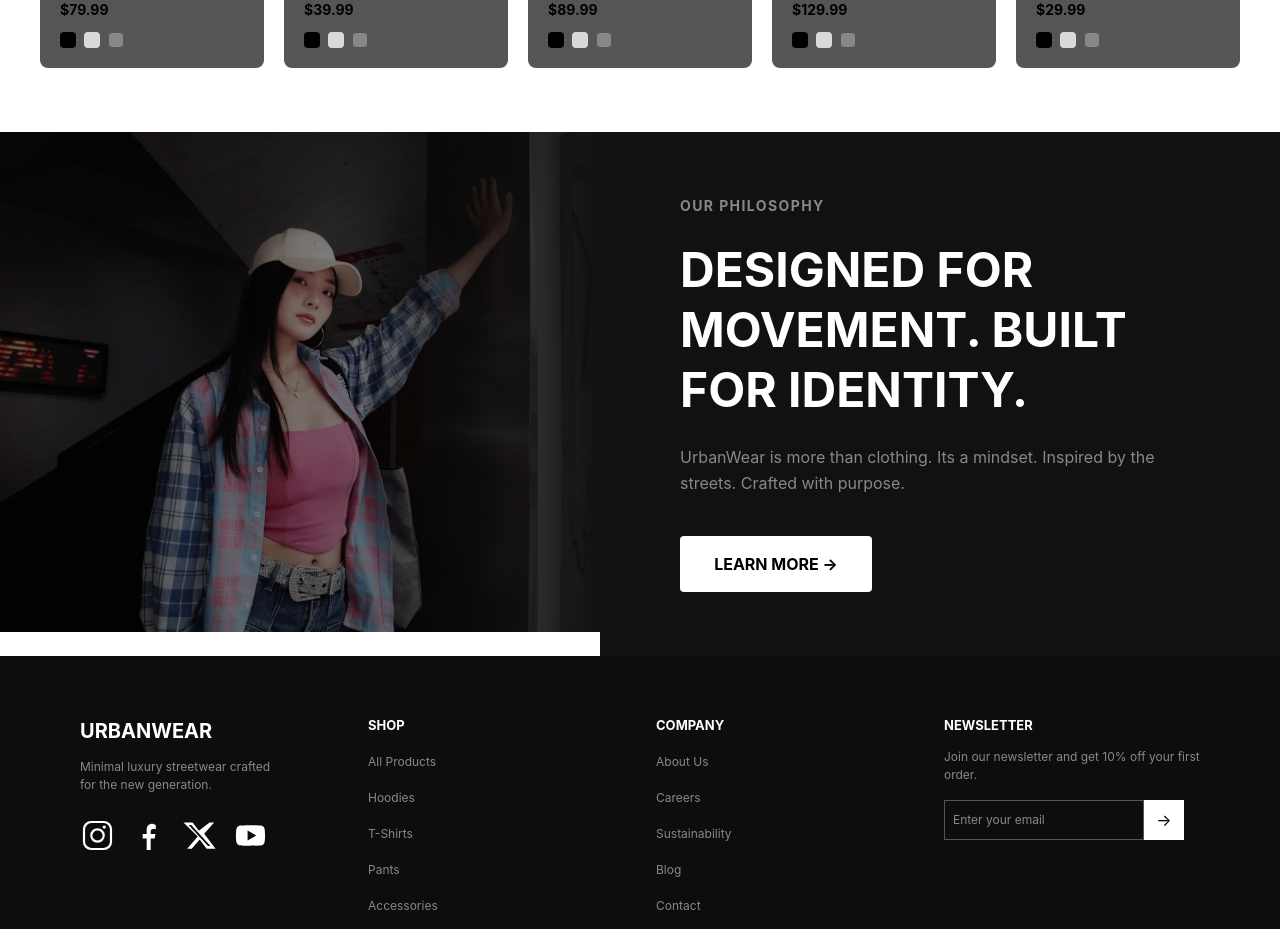
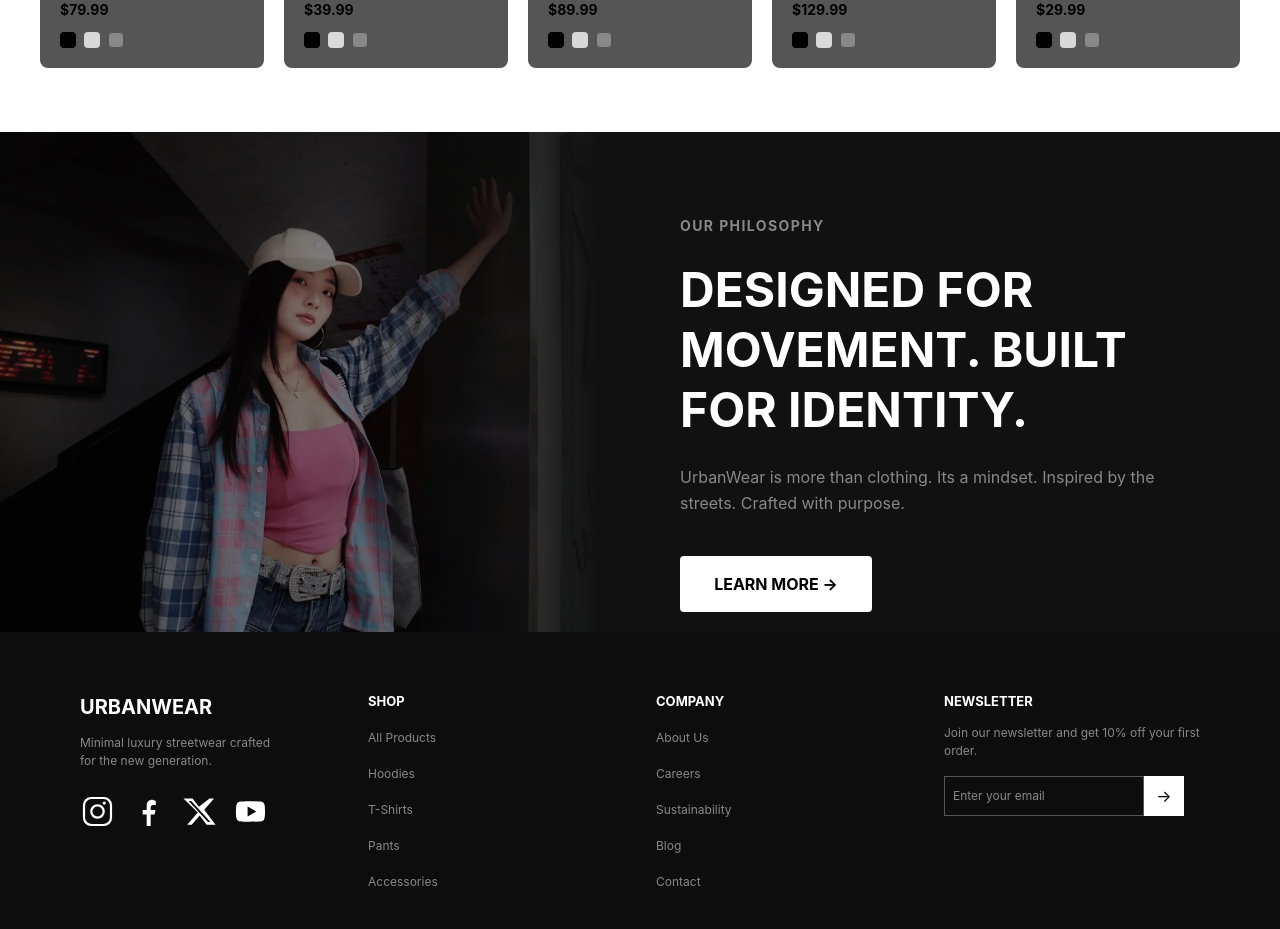
Before and after one commit to emperorx327/urbanwear, a React (Vite) app: page / in a window 1280 px wide. Shown: the part 1796-2725 px from the top of the page. Built offline with nearby package versions, Linux system fonts and the light colour scheme.

Commit message:
Fix image layout and white space

```diff
--- a/src/pages/Home.jsx
+++ b/src/pages/Home.jsx
@@ -158,7 +158,7 @@ export default function Home() {
         </div>
 
         {/* Right side - Content */}
-        <div className="flex-1 bg-[#111111] px-6 py-8 sm:px-8 sm:py-10 md:px-10 md:py-12 lg:px-20 lg:py-16 flex flex-col justify-center">
+        <div className="flex-1 bg-[#111111] px-6 pt-8 pb-0 sm:px-8 sm:pt-10 sm:pb-0 md:px-10 md:pt-12 md:pb-0 lg:px-20 lg:pt-16 lg:pb-0 flex flex-col justify-center">
           <p className="text-xs sm:text-sm font-bold text-[#888888] tracking-widest">OUR PHILOSOPHY</p>
 
           <h2 className="text-2xl sm:text-3xl md:text-4xl lg:text-5xl font-bold text-white leading-tight w-full max-w-2xl mt-4 md:mt-6">DESIGNED FOR MOVEMENT. BUILT FOR IDENTITY.</h2>
```
